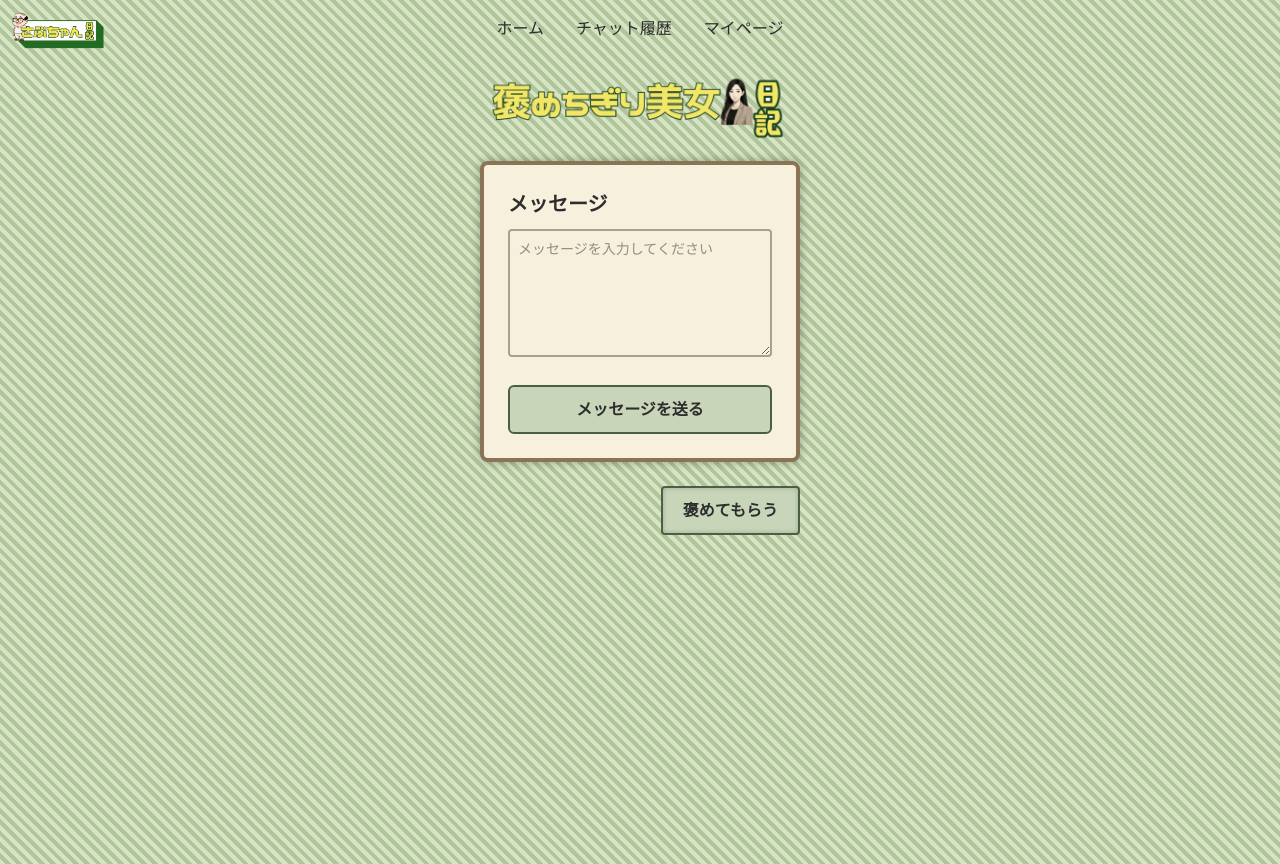
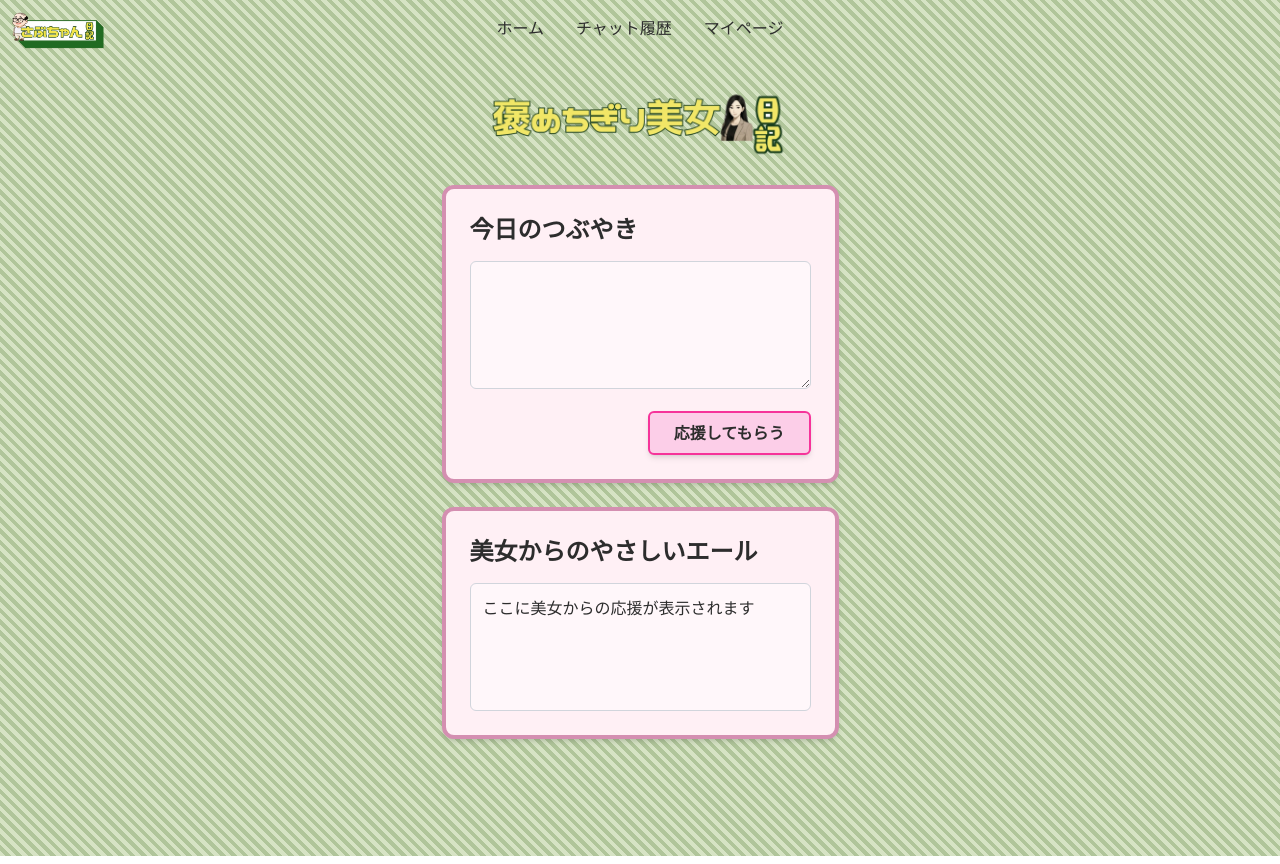
Before and after one commit to 2025SpringTeamA/frontend, a Next.js app: page /beautiful-woman-mode in a window 1280 px wide. Built offline with nearby package versions, Linux system fonts and the light colour scheme.

Commit message:
feat: 美女モードの表示と処理をさぶちゃんモードに合わせて統一

```diff
--- a/src/app/beautiful-woman-mode/page.tsx
+++ b/src/app/beautiful-woman-mode/page.tsx
@@ -5,12 +5,16 @@
 import Image from "next/image";
 import { useEffect, useState } from "react";
 
-export default function SabutyanMode() {
-  const [message, setMessage] = useState("");
+export default function BijyoMode() {
+  const [diaryMessage, setDiaryMessage] = useState("");
+  const [cheerMessage, setCheerMessage] = useState("");
   const [token, setToken] = useState("");
   const [sessionId, setSessionId] = useState("");
 
   useEffect(() => {
+    // ★ テスト用に session_id を強制的にセット
+    localStorage.setItem("session_id", "1");
+
     document.body.classList.add("washitsu");
 
     const storedToken = localStorage.getItem("token");
@@ -25,73 +29,35 @@
   }, []);
 
   const handleEnergy = async () => {
+    if (!sessionId) {
+      alert("セッションIDが見つかりません");
+      return;
+    }
+
     try {
-      const res = await fetch("/api/energy", {
+      const payload = {
+        session_id: Number(sessionId),
+        is_user: true,
+        content: diaryMessage,
+      };
+
+      const res = await fetch(`http://localhost:8000/api/sessions/${sessionId}/messages`, {
         method: "POST",
         headers: {
           "Content-Type": "application/json",
         },
-        body: JSON.stringify({ action: "褒めてもらう" }),
+        body: JSON.stringify(payload),
       });
 
       if (!res.ok) throw new Error("送信に失敗しました");
 
       const result = await res.json();
-      alert(result.message || "褒めてもらいました！");
-    } catch {
+
+      // ✅ 応答を cheerMessage にセット
+      setCheerMessage(result.content || "美女から応援が届きました！");
+    } catch (error) {
+      console.error("エラー:", error);
       alert("エラーが発生しました");
-    }
-  };
-
-  const handleMessageSubmit = async (e: React.FormEvent) => {
-    e.preventDefault();
-
-    if (!token) {
-      alert("ログイン情報が不足しています");
-      return;
-    }
-
-    try {
-      let finalSessionId = sessionId;
-      if (!finalSessionId) {
-        const createRes = await fetch("/api/sessions", {
-          method: "POST",
-          headers: {
-            "Content-Type": "application/json",
-            Authorization: `Bearer ${token}`,
-          },
-          body: JSON.stringify({
-            character_mode: "normal",
-          }),
-        });
-
-        if (!createRes.ok) throw new Error("セッション作成に失敗しました");
-
-        const created = await createRes.json();
-        finalSessionId = created.id.toString();
-        setSessionId(finalSessionId);
-        localStorage.setItem("session_id", finalSessionId);
-      }
-
-      const res = await fetch(`/api/sessions/${finalSessionId}/messages`, {
-        method: "POST",
-        headers: {
-          "Content-Type": "application/json",
-          Authorization: `Bearer ${token}`,
-        },
-        body: JSON.stringify({
-          content: message,
-        }),
-      });
-
-      if (!res.ok) throw new Error("メッセージ送信に失敗しました");
-
-      const result = await res.json();
-      alert("メッセージを送信しました！");
-      setMessage("");
-    } catch (error) {
-      console.error(error);
-      alert("メッセージ送信中にエラーが発生しました");
     }
   };
 
@@ -100,45 +66,33 @@
       <Logo />
       <NavBar />
 
-      <main className="flex flex-col items-center justify-start min-h-screen gap-4 px-4 mt-2">
-        {/* 画像表示 */}
-        <div className="flex justify-center">
-          <Image
-            src="/images/home.png"
-            alt="美女"
-            width={300}
-            height={200}
-            priority
-          />
+      <main className="washitsu min-h-screen px-4 py-6 space-y-6 flex flex-col items-center">
+        <Image src="/images/home.png" alt="美女" width={300} height={200} />
+
+        {/* 今日のつぶやき */}
+        <div className="bg-[#fff0f5] border-[4px] border-[#d48fb1] rounded-xl shadow-md p-6 w-full max-w-xl">
+          <h2 className="text-2xl font-bold mb-4">今日のつぶやき</h2>
+          <textarea
+            className="w-full h-32 border border-gray-300 rounded-md p-3 bg-[#fff7fa]"
+            value={diaryMessage}
+            onChange={(e) => setDiaryMessage(e.target.value)}
+          ></textarea>
+          <div className="flex justify-end mt-4">
+            <button
+              className="bg-pink-200 border-2 border-pink-500 shadow-md px-6 py-2 rounded-md font-bold"
+              onClick={handleEnergy}
+            >
+              応援してもらう
+            </button>
+          </div>
         </div>
 
-        {/* メッセージ送信フォーム */}
-        <form
-          onSubmit={handleMessageSubmit}
-          className="fusuma-form text-lg md:text-xl"
-        >
-          <label htmlFor="message">メッセージ</label>
-          <textarea
-            id="message"
-            className="h-32"
-            value={message}
-            onChange={(e) => setMessage(e.target.value)}
-            placeholder="メッセージを入力してください"
-          ></textarea>
-
-          <button type="submit" className="form-submit-button mt-4 text-lg">
-            メッセージを送る
-          </button>
-        </form>
-
-        {/* 褒めてもらうボタン */}
-        <div className="w-full max-w-md flex justify-end mt-2">
-          <button
-            className="tatami-button text-lg px-6 py-3"
-            onClick={handleEnergy}
-          >
-            褒めてもらう
-          </button>
+        {/* 美女からのエール（表示専用） */}
+        <div className="bg-[#fff0f5] border-[4px] border-[#d48fb1] rounded-xl shadow-md p-6 w-full max-w-xl">
+          <h2 className="text-2xl font-bold mb-4">美女からのやさしいエール</h2>
+          <div className="w-full h-32 border border-gray-300 rounded-md p-3 bg-[#fff7fa] whitespace-pre-wrap overflow-y-auto">
+            {cheerMessage || "ここに美女からの応援が表示されます"}
+          </div>
         </div>
       </main>
     </>
```
